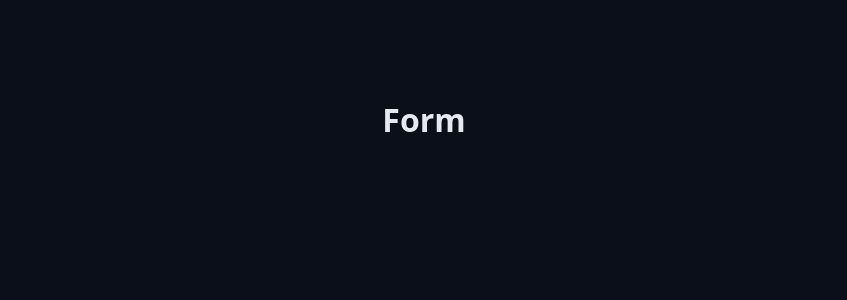
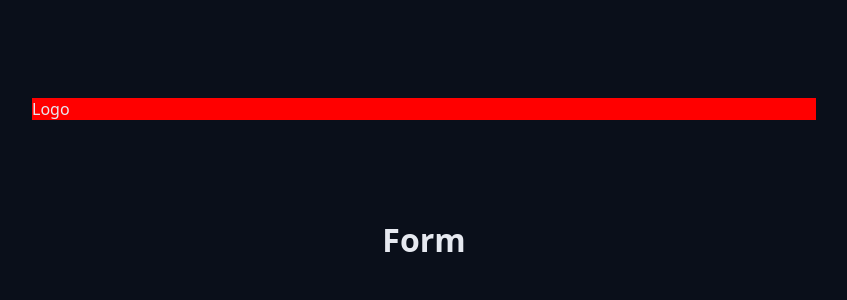
Before and after one commit to AndDevCarv/chronos-project, a React (Vite) app: page / in a window 1280 px wide. Shown: the top 300 px of the page, without its empty margins (216-1063 px from the left). Built offline with nearby package versions, Linux system fonts and the light colour scheme.

Commit message:
adição de novo componente

```diff
--- a/src/App.tsx
+++ b/src/App.tsx
@@ -3,10 +3,14 @@ import "./styles/theme.css";
 
 import {Container} from "./components/Container";
 import {Heading} from "./components/Heading";
+import { Logo } from "./components/Logo";
 
 export function App() {
   return (
     <>
+      <Container>
+        <Logo>Logo</Logo>
+      </Container>
       <Container>
         <Heading>Form</Heading>
       </Container>
--- /dev/null
+++ b/src/components/Logo/index.tsx
@@ -0,0 +1,10 @@
+import type React from "react";
+import styles from "./styles.module.css";
+
+type LogoProps = {
+  children: React.ReactNode;
+};
+
+export function Logo({ children }: LogoProps) {
+  return <div className={styles.logo}>{children}</div>;
+}
--- /dev/null
+++ b/src/components/Logo/styles.module.css
@@ -0,0 +1,3 @@
+.logo {
+  background-color: red;
+}
```
